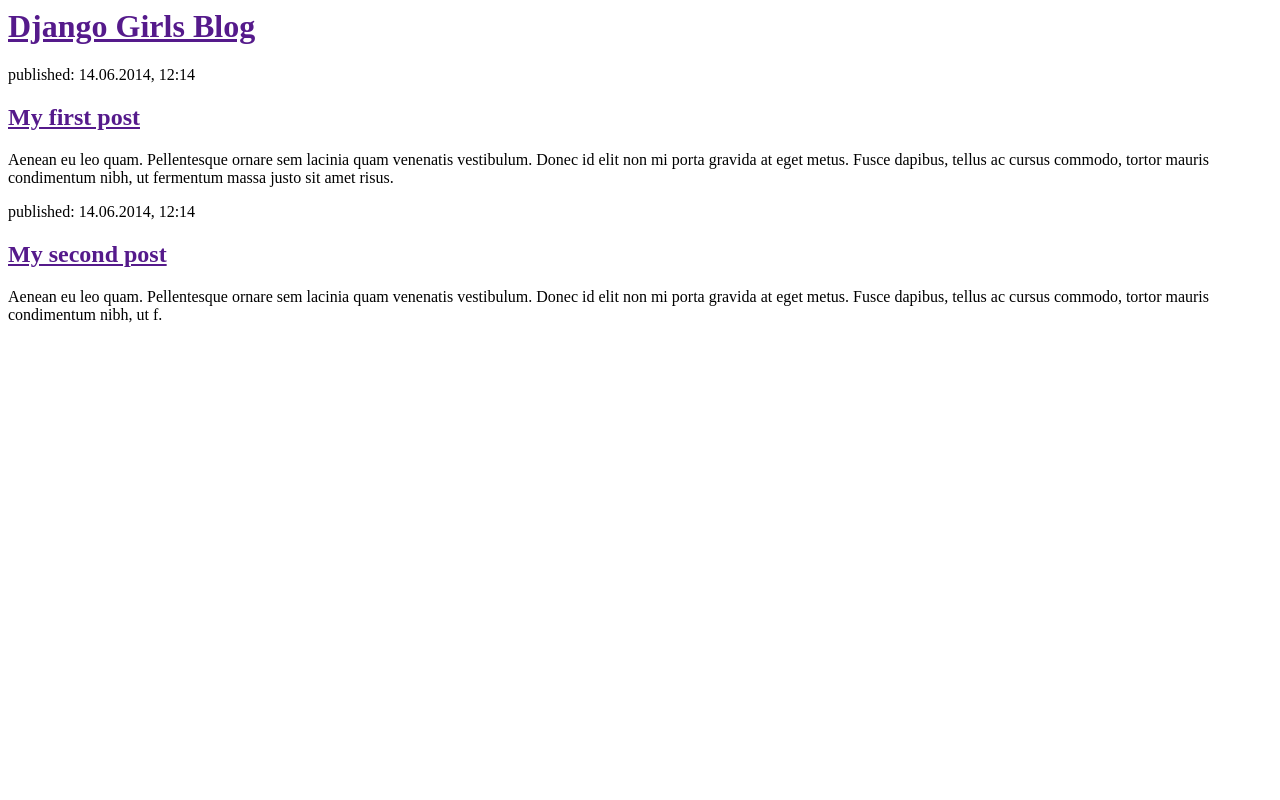
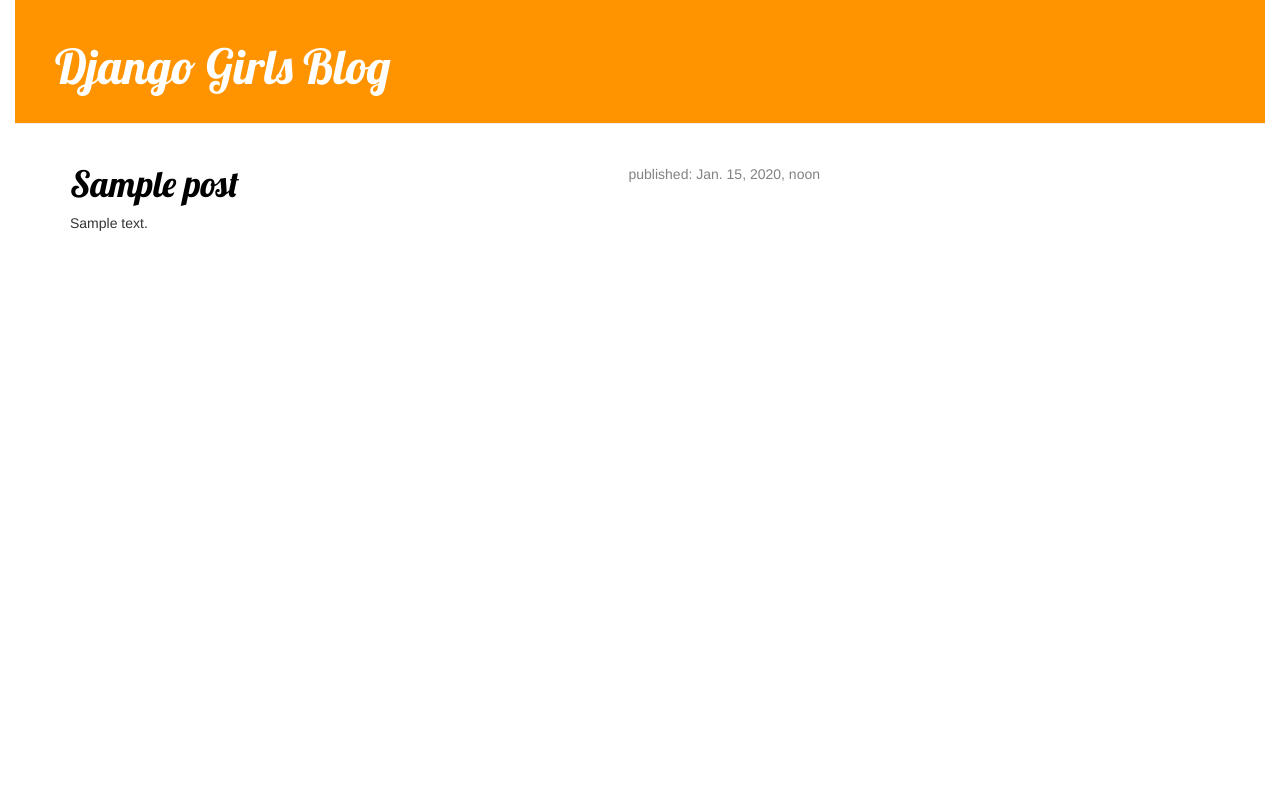
Before and after one commit to VladimirEdelmann/myblog, a Django app: template blog/templates/blog/post_list.html in a window 1280 px wide. Run offline with Django 3.2, Linux system fonts and the light colour scheme; the template is opened without the code that fills it: values that come from a table or form of the project are taken from there, others are empty; tables that the repository leaves empty hold one stand-in row (values such as "Sample post"); some libraries are stand-ins or nearby versions.

Commit message:
Added view and template for detailed blog post as well CSS for the site.

```diff
--- a/blog/models.py
+++ b/blog/models.py
@@ -14,5 +14,3 @@ class Post(models.Model):
 
 	def __str__(self):
 		return self.title
-
-# Create your models here.
--- /dev/null
+++ b/blog/static/css/blog.css
@@ -0,0 +1,43 @@
+body {
+	padding-left: 15px;
+	padding-right: 15px;
+}
+.page-header {
+	background-color: #ff9400;
+	margin-top: 0;
+	padding: 20px 20px 20px 40px;
+}
+.page-header h1, .page-header h1 a, .page-header h1 a:visited, .page-header h1 a:active {
+	color:#ffffff;
+	font-size: 36pt;
+	text-decoration: none;
+}
+.content {
+	margin-left: 40px;
+}
+h1, h2, h3, h4 {
+	font-family: 'Lobster';
+}
+.date {
+	float: right;
+	color: #828282;
+}
+.save {
+	float: right;
+}
+.post-form textarea, .post-form input {
+	width:100%;
+}
+.top-menu, .top-menu:hover, .top-menu:visited {
+	color: #ffffff;
+	float: right;
+	font-size: 26pt;
+	margin-right:20px;
+}
+.post {
+	margin-bottom: 70px;
+}
+.post h1 a, .post h1 a:visited {
+	color: #000000;
+	text-decoration: none;
+}
--- /dev/null
+++ b/blog/templates/blog/base.html
@@ -0,0 +1,23 @@
+{% load staticfiles %}
+<html>
+    <head>
+        <title>Django Girls blog</title>
+        <link rel="stylesheet" href="//maxcdn.bootstrapcdn.com/bootstrap/3.2.0/css/bootstrap.min.css">
+        <link rel="stylesheet" href="//maxcdn.bootstrapcdn.com/bootstrap/3.2.0/css/bootstrap-theme.min.css">
+        <link href='//fonts.googleapis.com/css?family=Lobster&subset=latin,latin-ext' rel='stylesheet' type='text/css'>
+        <link rel="stylesheet" href="{% static 'css/blog.css' %}">
+    </head>
+    <body>
+        <div class="page-header">
+        <h1><a href="/">Django Girls Blog</a></h1>
+    </div>
+    <div class="content container">
+        <div class="row">
+            <div class="col-md-8">
+            {% block content %}
+            {% endblock %}
+            </div>
+        </div>
+    </div>
+    </body>
+</html>
--- a/blog/templates/blog/post_list.html
+++ b/blog/templates/blog/post_list.html
@@ -1,22 +1,13 @@
-<html>
-    <head>
-        <title>Django Girls blog</title>
-    </head>
-    <body>
-        <div>
-            <h1><a href="">Django Girls Blog</a></h1>
-        </div>
+{% extends 'blog/base.html' %}
 
-        <div>
-            <p>published: 14.06.2014, 12:14</p>
-            <h2><a href="">My first post</a></h2>
-            <p>Aenean eu leo quam. Pellentesque ornare sem lacinia quam venenatis vestibulum. Donec id elit non mi porta gravida at eget metus. Fusce dapibus, tellus ac cursus commodo, tortor mauris condimentum nibh, ut fermentum massa justo sit amet risus.</p>
-        </div>
-
-        <div>
-            <p>published: 14.06.2014, 12:14</p>
-            <h2><a href="">My second post</a></h2>
-            <p>Aenean eu leo quam. Pellentesque ornare sem lacinia quam venenatis vestibulum. Donec id elit non mi porta gravida at eget metus. Fusce dapibus, tellus ac cursus commodo, tortor mauris condimentum nibh, ut f.</p>
-        </div>
-    </body>
-</html>
+{% block content %}
+	{% for post in posts %}
+		<div class="post">
+			<div class="date">
+				<p>published: {{ post.published_date }}</p>
+			</div>
+			<h1><a href="{% url 'post_detail' pk=post.pk %}">{{ post.title }}</a></h1>
+			<p>{{ post.text|linebreaksbr }}</p>
+		</div>
+	{% endfor %}
+{% endblock %}
--- a/blog/urls.py
+++ b/blog/urls.py
@@ -3,4 +3,5 @@ from . import views
 
 urlpatterns = [
 	url(r'^$', views.post_list, name='post_list'),
+	url(r'^post/(?P<pk>[0-9]+)/$', views.post_detail, name='post_detail'),
 ]
```
Also changed, not shown: blog/templates/blog/post_detail.html (added, +13 -0 lines), blog/views.py (+9 -2 lines).
